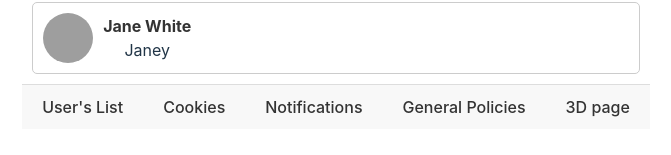
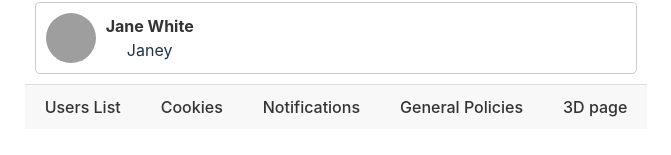
Before and after one commit to AssafGolani/ReactUsersListAndProfileForAsAssignment, a React (Vite) app: page / in a window 1280 px wide. Shown: the part 957-1112 px from the top of the page, without its empty margins (304-975 px from the left). Built offline with nearby package versions, Linux system fonts and the light colour scheme; grey boxes are pictures that could not be loaded.

Commit message:
chore: Update footer link to "Users List" in Footer component

```diff
--- a/src/components/Footer.jsx
+++ b/src/components/Footer.jsx
@@ -6,7 +6,7 @@ export default function Footer() {
       <ul className={classes.footerList}>
         <li className={classes.footerItem}>
           <Link to="/" className={classes.footerLink}>
-            User's List
+            Users List
           </Link>
         </li>
         <li className={classes.footerItem}>
```
